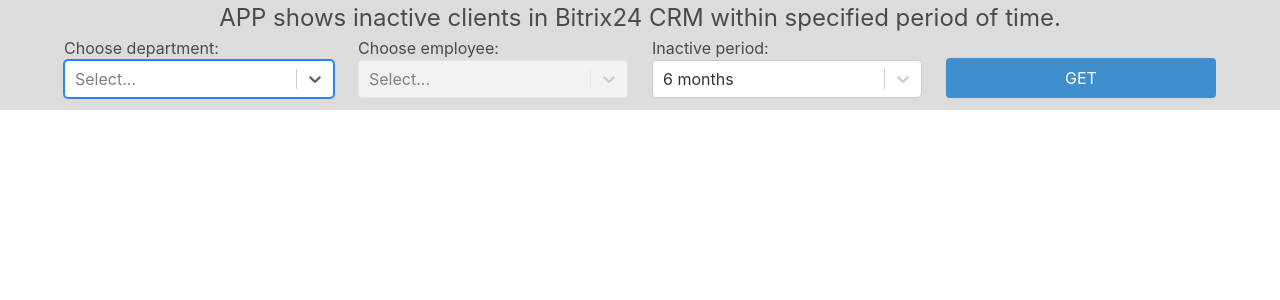
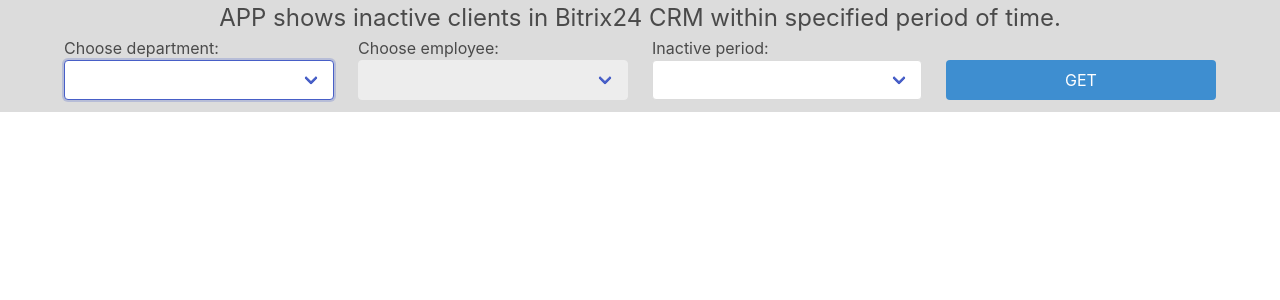
Before and after one commit to bootoffav/B24-inactiveClients, a React (Create React App) app: page / in a window 1280 px wide. Shown: the top 300 px of the page. Built offline with nearby package versions, Linux system fonts and the light colour scheme.

Commit message:
Change react-select in favor bulma-select

```diff
--- a/package.json
+++ b/package.json
@@ -16,7 +16,6 @@
     "react": "^17.0.2",
     "react-dom": "^17.0.2",
     "react-scripts": "4.0.3",
-    "react-select": "^5.1.0",
     "typescript": "^4.1.2",
     "web-vitals": "^1.0.1"
   },
--- a/src/App.tsx
+++ b/src/App.tsx
@@ -3,7 +3,6 @@
 import { Progress } from "./components/Progress/Progress";
 import { Result } from "./components/Result/Result";
 import { AppState } from "./types";
-import { EmployeeError } from "./components/EmployeeError";
 
 function App() {
   const [state, setState] = useState<AppState>("initial");
@@ -26,7 +25,6 @@
       <div className="result-menu">
         {state === "started" && <Progress />}
         {state === "finished" && <Result />}
-        {state === "error" && <EmployeeError />}
       </div>
     </main>
   );
--- a/src/B24.ts
+++ b/src/B24.ts
@@ -18,8 +18,8 @@
       result
         .filter((employee: any) => employee.ACTIVE)
         .map(({ ID, NAME, LAST_NAME }: any) => ({
-          value: ID,
-          label: `${NAME} ${LAST_NAME}`,
+          ID,
+          NAME: `${NAME} ${LAST_NAME}`,
         }))
     )
     .catch(() => []);
--- a/src/components/EmployeeError.tsx
+++ /dev/null
@@ -1,9 +0,0 @@
-function EmployeeError() {
-  return (
-    <div className="block has-text-danger is-size-2 has-text-centered">
-      Employee not chosen
-    </div>
-  );
-}
-
-export { EmployeeError };
--- a/src/components/EmployeeSelector.tsx
+++ b/src/components/EmployeeSelector.tsx
@@ -1,4 +1,3 @@
-import Select from "react-select";
 import { getEmployees } from "../B24";
 import { useState, useEffect } from "react";
 import type { departId } from "../types";
@@ -13,17 +12,7 @@
   changeEmployeeId,
 }: EmployeeSelectorProps) {
   const [employees, setEmployees] = useState<[]>([]);
-  const [selectedEmployee, setSelectedEmployee] = useState<{
-    value: "";
-    label: "";
-  } | null>();
   const [isLoading, setIsLoading] = useState(false);
-
-  useEffect(() => {
-    setSelectedEmployee(null);
-    changeEmployeeId();
-    // eslint-disable-next-line
-  }, [departId]);
 
   useEffect(() => {
     departId &&
@@ -35,16 +24,22 @@
   }, [departId]);
 
   return (
-    <Select
-      value={selectedEmployee}
-      isDisabled={!departId}
-      isLoading={isLoading}
-      options={employees}
-      onChange={(selected: any) => {
-        setSelectedEmployee(selected);
-        changeEmployeeId(selected.value);
-      }}
-    />
+    <div className={`select is-fullwidth ${isLoading ? "is-loading" : ""}`}>
+      <select
+        disabled={!departId}
+        required
+        onChange={({ target }: React.BaseSyntheticEvent) => {
+          changeEmployeeId(target.value);
+        }}
+      >
+        <option></option>
+        {employees.map(({ ID, NAME }: any) => (
+          <option key={ID} value={ID}>
+            {NAME}
+          </option>
+        ))}
+      </select>
+    </div>
   );
 }
 
--- a/src/components/Form.tsx
+++ b/src/components/Form.tsx
@@ -1,4 +1,3 @@
-import Select from "react-select";
 import React, { useState } from "react";
 import { EmployeeSelector } from "./EmployeeSelector";
 import { AppState, departId } from "../types";
@@ -10,21 +9,9 @@
 function Form({ changeAppState }: FormProps) {
   function process(e: React.FormEvent) {
     e.preventDefault();
-    if (!employeeId) {
-      changeAppState("error");
-      return;
-    }
     changeAppState("started");
   }
 
-  const departments = [
-    { value: "8640", label: "Sales Lithuania" },
-    { value: "8496", label: "XM Textiles Romania" },
-  ];
-  const inactivePeriods = [
-    { value: "90", label: "3 months" },
-    { value: "183", label: "6 months" },
-  ];
   const [departId, setDepartId] = useState<departId | undefined>();
   const [employeeId, setEmployeeId] = useState<string>();
   const [inactivityPeriod, setInactivityPeriod] = useState<
@@ -36,11 +23,19 @@
       <div className="column">
         <label>
           Choose department:
-          <Select
-            autoFocus
-            options={departments}
-            onChange={(e) => e && setDepartId(e.value as departId)}
-          />
+          <div className="select is-fullwidth">
+            <select
+              className="is-focused"
+              required
+              onChange={({ target }: React.BaseSyntheticEvent) => {
+                setDepartId(target.value as departId);
+              }}
+            >
+              <option></option>
+              <option value="8640">Sales Lithuania</option>
+              <option value="8496">XM Textiles Romania</option>
+            </select>
+          </div>
         </label>
       </div>
       <div className="column">
@@ -55,11 +50,18 @@
       <div className="column">
         <label>
           Inactive period:
-          <Select
-            value={inactivePeriods[1]}
-            options={inactivePeriods}
-            onChange={(e) => setInactivityPeriod(e?.value)}
-          />
+          <div className="select is-fullwidth">
+            <select
+              required
+              onChange={({ target }: React.BaseSyntheticEvent) => {
+                setInactivityPeriod(target.value);
+              }}
+            >
+              <option></option>
+              <option value="90">last 3 months</option>
+              <option value="183">last 6 months</option>
+            </select>
+          </div>
         </label>
       </div>
       <div className="column is-flex is-align-items-flex-end">
--- /dev/null
+++ b/src/react-app-env.d.ts
@@ -0,0 +1 @@
+/// <reference types="react-scripts" />
--- a/src/types.ts
+++ b/src/types.ts
@@ -1,3 +1,3 @@
 export type departId = "8640" | "8496";
 
-export type AppState = "initial" | "started" | "finished" | "error";
+export type AppState = "initial" | "started" | "finished";
```
Also changed, not shown: 1 other file (tests, documents, lock files or other folders).
